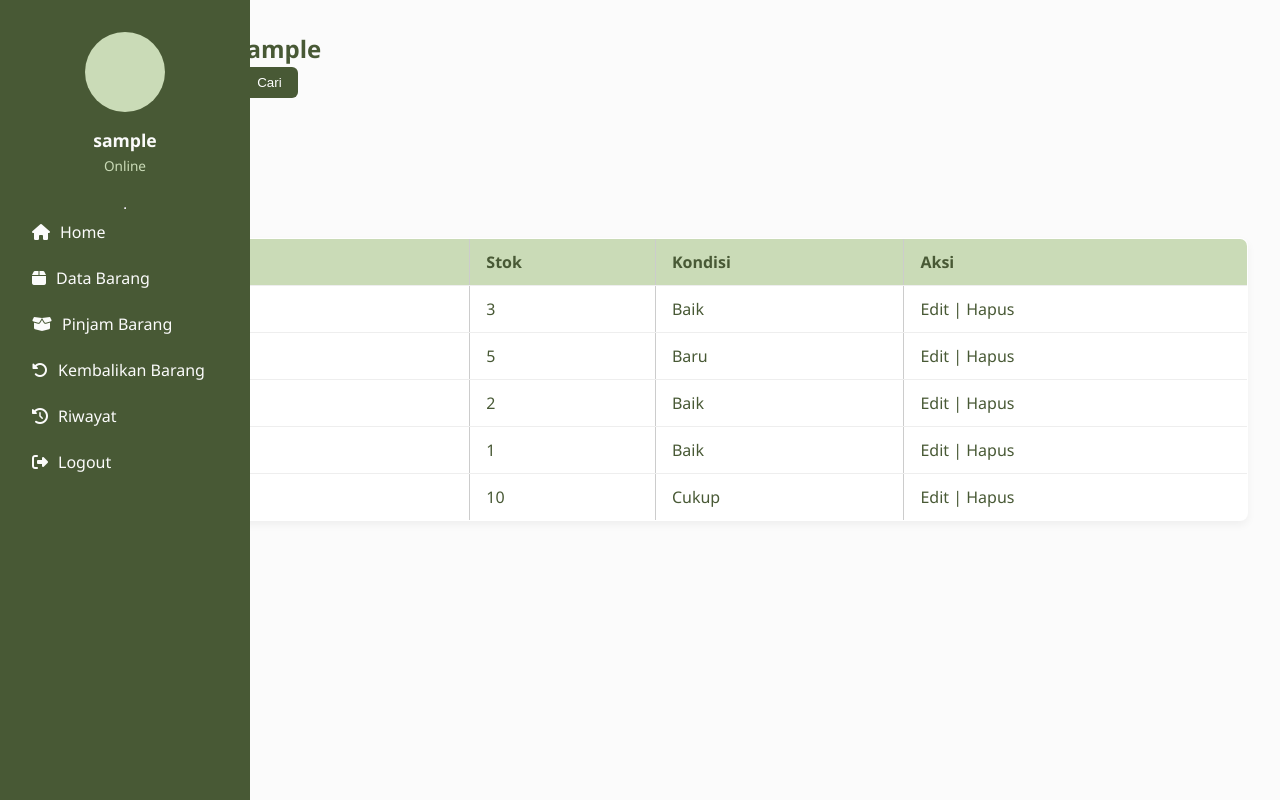
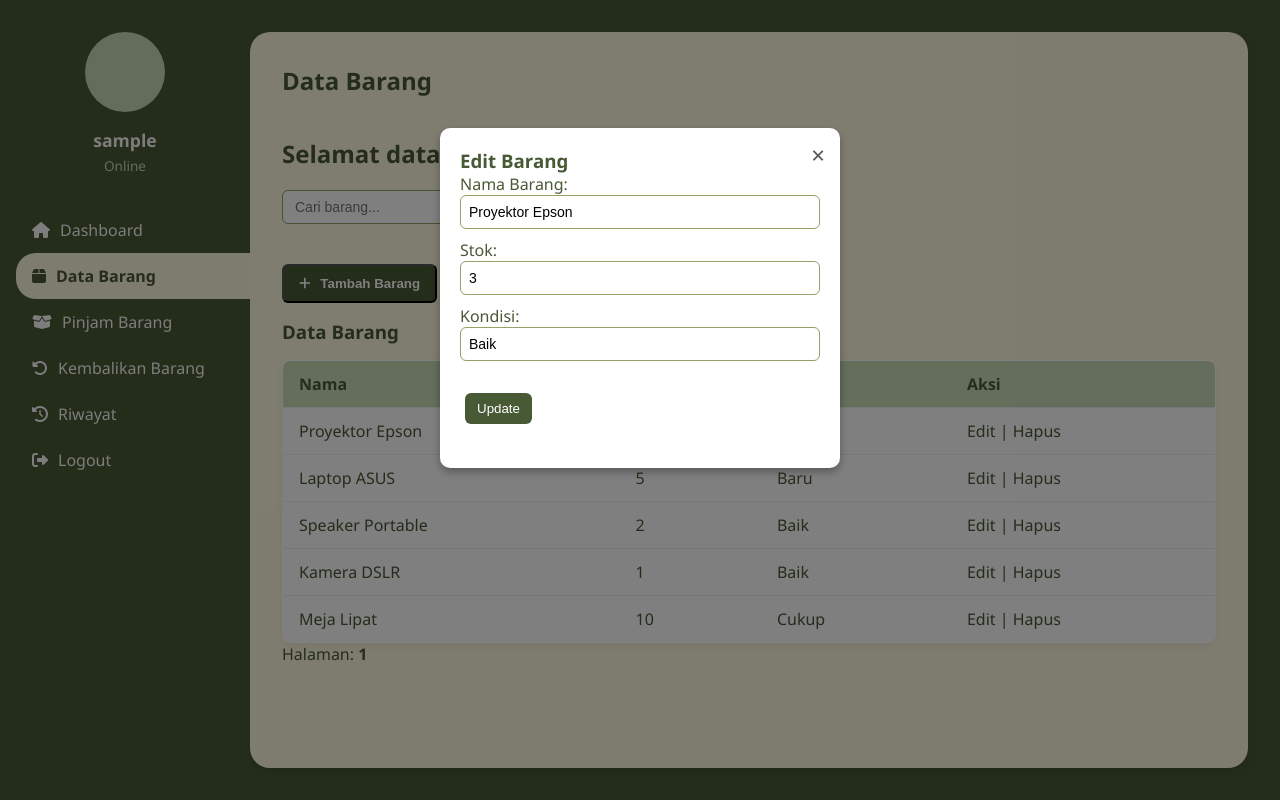
Before and after one commit to SALSABILLANUHAAAINI/FinalProject_PemrogramanWeb, a PHP site: page /templates/dataBarang.php?edit=1 in a window 1280 px wide. Run offline with PHP 8.4, Linux system fonts and the light colour scheme; the visitor is signed in with stand-in values (Sample User, id 1); data comes from the database, SQL or seed files in the repository.

Commit message:
Update dataBarang.php

```diff
--- a/templates/dataBarang.php
+++ b/templates/dataBarang.php
@@ -2,6 +2,7 @@
     session_start();
     if (!isset($_SESSION['admin'])) {
         header("Location: login.php");
+        exit;
     }
     include '../config/koneksi.php';
 
@@ -17,54 +18,33 @@ $total_data = mysqli_fetch_assoc($total)['jml'];
     $total_halaman = ceil($total_data / $batas);
 
     $query = mysqli_query($conn, "SELECT * FROM barang $search_sql LIMIT $halaman_awal, $batas");
+
+    // Untuk modal edit
+    $editId = isset($_GET['edit']) ? (int) $_GET['edit'] : null;
+    $editData = null;
+    if ($editId) {
+        $res = mysqli_query($conn, "SELECT * FROM barang WHERE id = $editId");
+        if ($res && mysqli_num_rows($res) > 0) {
+            $editData = mysqli_fetch_assoc($res);
+        }
+    }
+
+    ob_start(); // Start content buffer
 ?>
 
-<!DOCTYPE html>
-<html>
-<head>
-    <meta charset="UTF-8">
-    <title>Dashboard Admin</title>
-    <link rel="stylesheet" href="../statics/sidebar.css">
-    <link rel="stylesheet" href="../statics/dataBarang.css">
-    <link rel="stylesheet" href="https://cdnjs.cloudflare.com/ajax/libs/font-awesome/6.5.0/css/all.min.css">
-</head>
-<body>
-<header class="mobile-header">
-    <button id="toggleSidebar" class="hamburger">
-        <i class="fas fa-bars"></i>
-    </button>
-    <h2>Dashboard</h2>
-</header>
-
-<div class="sidebar" id="sidebar">
-    <div class="profile">
-        <div class="avatar"></div>
-        <h3><?= $_SESSION['admin']; ?></h3>
-        <p class="status">Online</p>
-    </div>
-    <hr>
-    <nav class="nav-links">
-        <a href="dashboard.php"><i class="fas fa-house"></i> Home</a>
-        <a href="dataBarang.php"><i class="fas fa-box"></i> Data Barang</a>
-        <a href="pinjam.php"><i class="fas fa-box-open"></i> Pinjam Barang</a>
-        <a href="kembalikan.php"><i class="fas fa-undo-alt"></i> Kembalikan Barang</a>
-        <a href="riwayat.php"><i class="fas fa-history"></i> Riwayat</a>
-        <a href="../logout.php"><i class="fas fa-sign-out-alt"></i> Logout</a>
-    </nav>
-</div>
-
-<div class="content">
 <h2>Selamat datang, <?= $_SESSION['admin']; ?></h2>
 
 <form method="GET" action="">
     <input type="text" name="cari" placeholder="Cari barang..." value="<?= htmlentities($search); ?>">
     <button type="submit">Cari</button>
 </form>
-        <a href="tambah_barang.php" class="btn-tambah">
+
+<button class="btn-tambah" onclick="openModal()">
     <i class="fas fa-plus"></i> Tambah Barang
-        </a>
+</button>
+
 <h3>Data Barang</h3>
-    <table border="1" cellpadding="5">
+<table>
     <tr><th>Nama</th><th>Stok</th><th>Kondisi</th><th>Aksi</th></tr>
     <?php while($row = mysqli_fetch_assoc($query)): ?>
         <tr>
@@ -72,7 +52,7 @@ $query = mysqli_query($conn, "SELECT * FROM barang $search_sql LIMIT $halaman_aw
             <td><?= $row['stok'] ?></td>
             <td><?= htmlspecialchars($row['kondisi']) ?></td>
             <td>
-                    <a href='edit_barang.php?id=<?= $row['id'] ?>'>Edit</a> |
+                <a href='dataBarang.php?edit=<?= $row['id'] ?>'>Edit</a> |
                 <a href='../proses/hapus_barang.php?id=<?= $row['id'] ?>' onclick="return confirm('Yakin hapus?')">Hapus</a>
             </td>
         </tr>
@@ -85,15 +65,70 @@ $query = mysqli_query($conn, "SELECT * FROM barang $search_sql LIMIT $halaman_aw
         <a href="?halaman=<?= $i ?>&cari=<?= urlencode($search) ?>" <?= $i == $halaman ? 'style="font-weight:bold;"' : '' ?>><?= $i ?></a>
     <?php endfor; ?>
 </div>
+
+<!-- Modal Tambah -->
+<div id="modalTambahBarang" class="modal" style="display: none;">
+  <div class="modal-content">
+    <span class="close" onclick="closeModal()">&times;</span>
+    <h3>Tambah Barang</h3>
+    <form action="../proses/tambah_barang.php" method="POST">
+        <label>Nama Barang:</label><br>
+        <input type="text" name="nama" required><br>
+        <label>Stok:</label><br>
+        <input type="number" name="stok" required><br>
+        <label>Kondisi:</label><br>
+        <input type="text" name="kondisi"><br><br>
+        <button type="submit">Simpan</button>
+    </form>
   </div>
+</div>
+
+<!-- Modal Edit -->
+<?php if ($editData): ?>
+<div id="modalEditBarang" class="modal" style="display:block;">
+  <div class="modal-content">
+    <span class="close" onclick="window.location.href='dataBarang.php'">&times;</span>
+    <h3>Edit Barang</h3>
+    <form action="../proses/edit_barang.php" method="POST">
+        <input type="hidden" name="id" value="<?= $editData['id'] ?>">
+        <label>Nama Barang:</label><br>
+        <input type="text" name="nama" value="<?= htmlspecialchars($editData['nama_barang']) ?>" required><br>
+        <label>Stok:</label><br>
+        <input type="number" name="stok" value="<?= $editData['stok'] ?>" required><br>
+        <label>Kondisi:</label><br>
+        <input type="text" name="kondisi" value="<?= htmlspecialchars($editData['kondisi']) ?>"><br><br>
+        <button type="submit">Update</button>
+    </form>
+  </div>
+</div>
+<?php endif; ?>
 
 <script>
     const toggleBtn = document.getElementById('toggleSidebar');
     const sidebar = document.getElementById('sidebar');
-
     toggleBtn.addEventListener('click', () => {
         sidebar.classList.toggle('show');
     });
+
+    function openModal() {
+        document.getElementById('modalTambahBarang').style.display = 'block';
+    }
+    function closeModal() {
+        document.getElementById('modalTambahBarang').style.display = 'none';
+    }
+
+    window.onclick = function(event) {
+        const modal = document.getElementById('modalTambahBarang');
+        if (event.target === modal) {
+            modal.style.display = 'none';
+        }
+    };
+
 </script>
-</body>
-</html>
+
+<?php
+$content = ob_get_clean(); // Ambil isi buffer
+$title = "Data Barang";
+$page_title = "Data Barang";
+$extra_css = '<link rel="stylesheet" href="../statics/dataBarang.css">';
+include 'base.php';
```
Lines whose indentation alone changed are shown as unchanged.
